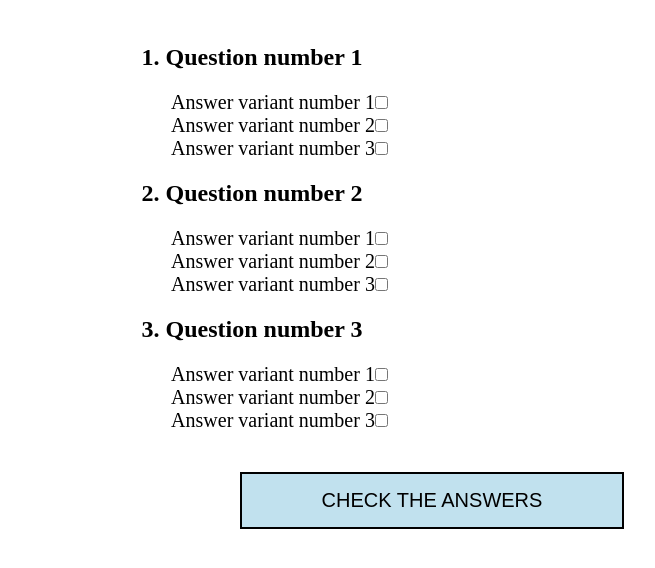
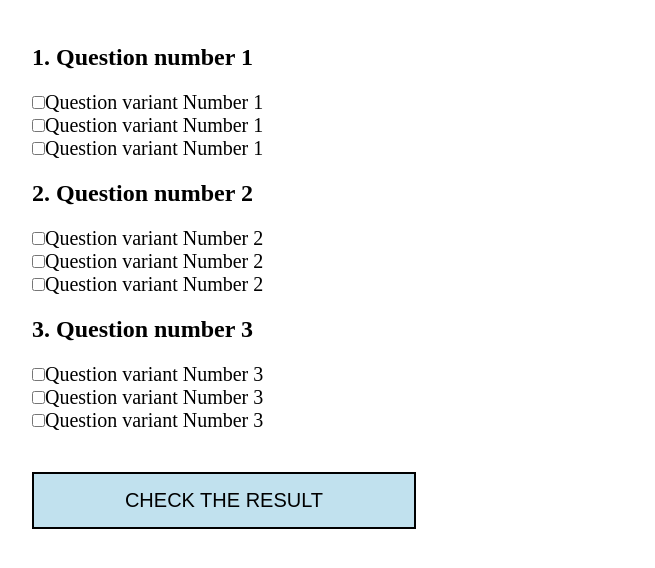
Before and after one commit to Marokasi/marokasi.github.io, a plain HTML site: page js 3-4/index.html in a window 1280 px wide. Shown: the part 38-606 px from the top of the page, without its empty margins (208-863 px from the left). Drawn offline with Linux system fonts and the light colour scheme.

Commit message:
object was created

```diff
--- a/js 3-4/css/style.css
+++ b/js 3-4/css/style.css
@@ -4,7 +4,7 @@
     padding: 0;
 }
 .wrapper{
-    text-align: center;
+    /*text-align: center;*/
     width: 800px;
     margin: 0 auto;
 }
@@ -16,17 +16,18 @@
     clear: both;
 }
 .title{
+    text-align: center;
     padding-bottom: 25px;
 }
 .box{
-    float: left;
-    width: 55%;
+    width: 30%;
 }
 h2{
+
     padding: 20px 0;
 }
 form{
-     margin-left: 55px;
+
 }
 label{
     font-size: 20px;
--- a/js 3-4/hello.html
+++ /dev/null
@@ -1,11 +0,0 @@
-<!DOCTYPE html>
-<html lang="en">
-<head>
-    <meta charset="UTF-8">
-    <title>Title</title>
-</head>
-<body>
-
-<script defer src="js/name.js"></script>
-</body>
-</html>
--- a/js 3-4/index.html
+++ b/js 3-4/index.html
@@ -6,8 +6,6 @@
     <title>Title</title>
 </head>
 <body>
-
-<script defer src="js/main.js"></script>
-
+<script defer src = "js/my.js"></script>
 </body>
 </html>
--- a/js 3-4/js/main.js
+++ /dev/null
@@ -1,61 +0,0 @@
-var wrapper = document.createElement('div');
-wrapper.classList.add('wrapper');
-document.body.appendChild(wrapper);
-
-var title = document.createElement('h1');
-title.classList.add('title');
-title.innerHTML = 'Test In Programming';
-wrapper.appendChild(title);
-
-var box = document.createElement('div');
-box.classList.add('box');
-wrapper.appendChild(box);
-
-var h2 = document.createElement('h2');
-h2.innerHTML = '1. Question number 1';
-box.appendChild(h2);
-
-var form = document.createElement('form');
-box.appendChild(form);
-
-var item = document.createElement('div');
-item.classList.add('item');
-form.appendChild(item);
-
-var label = document.createElement('label');
-label.innerHTML = ' Answer variant number 1';
-item.insertBefore(label, form.children[1]);
-
-var input = document.createElement('input');
-input.type = 'checkbox';
-input.name = 'info';
-input.value = 'answer 1';
-item.appendChild(input);
-
-item1 = item.cloneNode(true);
-item1.querySelector('label').innerHTML = ' Answer variant number 2';
-form.appendChild(item1);
-item2 = item.cloneNode(true);
-item2.querySelector('label').innerHTML = ' Answer variant number 3';
-form.appendChild(item2);
-
-box1 = box.cloneNode(true);
-box1.querySelector('h2').innerHTML = '2. Question number 2';
-wrapper.appendChild(box1);
-
-box2 = box.cloneNode(true);
-box2.querySelector('h2').innerHTML = '3. Question number 3';
-wrapper.appendChild(box2);
-
-var button = document.createElement('button');
-button.classList.add ('btn');
-button.type = 'submit';
-button.innerHTML = 'Check the answers';
-wrapper.appendChild(button);
-
-
-
-/*
-как создать разные аттрибуты для одного и того - же инпута
-их обьеденить с лейблом
-*/
--- /dev/null
+++ b/js 3-4/js/my.js
@@ -0,0 +1,71 @@
+var questionList = {
+    name: 'Test In Programming',
+    createQuestion: function createQuestion() {},
+    createInput: function createInput() {},
+    createButton: function createButton() {},
+    titleCreation: function titleCreation() {},
+    createH2: function createH2() {}
+};
+function createQuestion() {
+    var box = document.createElement('div');
+    box.classList.add('box');
+
+
+    /*create form*/
+    var form = document.createElement('form');
+    var label = document.createElement('label');
+    label.setAttribute('for', 'variant');
+    var item = document.createElement('div');
+    item.classList.add('item');
+    for(var k = 0; k < 3; k++) {
+        form.appendChild(item.cloneNode(true));
+        for(var i = 0; i < 1; i++) {
+            item.appendChild(createInput());
+            item.appendChild(label.cloneNode(true)).innerHTML = 'Question variant Number ' + (j + 1);
+        }
+    }
+    box.appendChild(form);
+    return box;
+}
+/*creation of input*/
+function createInput() {
+    var input = document.createElement('input');
+    input.setAttribute('type', 'checkbox');
+    input.setAttribute('name', 'variant');
+    input.setAttribute('value', 'answer');
+    return input;
+}
+/*create button*/
+function createButton() {
+    var button = document.createElement('input');
+    button.classList.add('btn');
+    button.setAttribute('type', 'button');
+    button.setAttribute('value', 'check the result');
+    return button;
+}
+/*create wrapper*/
+var wrapper = document.createElement('div');
+wrapper.classList.add('wrapper');
+document.body.appendChild(wrapper);
+wrapper.appendChild(titleCreation());
+for(var j = 0; j <3; j++){
+    wrapper.appendChild(createH2());
+    wrapper.appendChild(createQuestion());
+}
+wrapper.appendChild(createButton());
+
+/*creation of title of questionarie*/
+function titleCreation() {
+    var title = document.createElement('h1');
+    title.classList.add('title');
+    title.innerHTML = 'Test In Programming';
+    return title;
+}
+
+
+/*input sets titel*/
+function createH2() {
+    var titleSection = document.createElement('h2');
+    titleSection.innerHTML = (j + 1) +'. Question number '+ (j + 1);
+    return titleSection;
+}
```
Also changed, not shown: js 3-4/js/name.js (deleted, +0 -46 lines).
